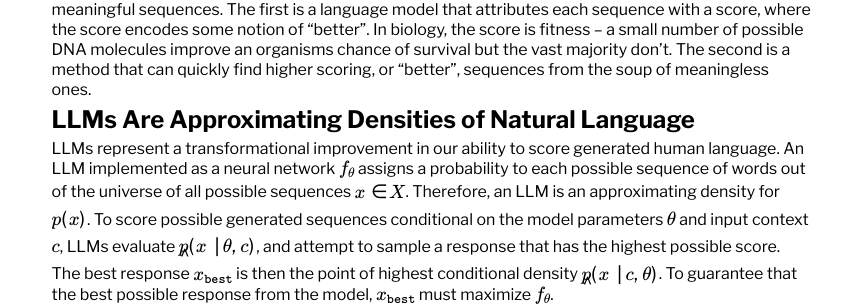
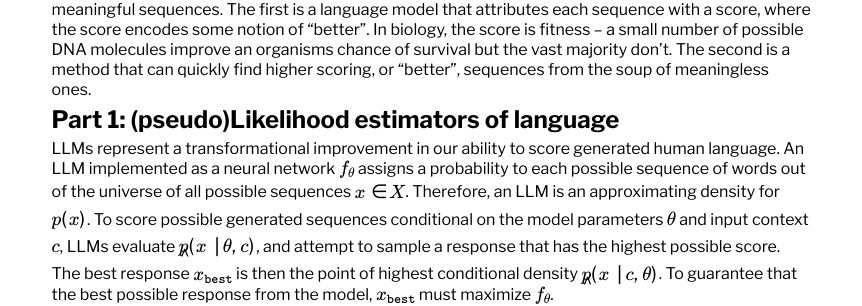
Before and after one commit to dan-sprague/dan-sprague.github.io, a Jekyll site: the page built from _posts/2025-02-02-llmthinking.markdown, in a window 1280 px wide. Shown: the part 951-1257 px from the top of the page, without its empty margins (201-1063 px from the left). Built offline with Jekyll 4.4.1, drawn with Linux system fonts in a browser that asks for light colours; formulas are drawn with MathJax 3.

Commit message:
fixed bug

```diff
--- a/_posts/2025-02-02-llmthinking.markdown
+++ b/_posts/2025-02-02-llmthinking.markdown
@@ -31,7 +31,7 @@
 
 To work around this problem, two things are necessary to generate/sample/identify biologically meaningful sequences. The first is a language model that attributes each sequence with a score, where the score encodes some notion of "better". In biology, the score is fitness -- a small number of possible DNA molecules improve an organisms chance of survival but the vast majority don't. The second is a method that can quickly find higher scoring, or "better", sequences from the soup of meaningless ones.
 
-# LLMs Are Approximating Densities of Natural Language
+# Part 1: (pseudo)Likelihood estimators of language
 
 LLMs represent a transformational improvement in our ability to score generated human language. An LLM implemented as a neural network $f_\theta$ assigns a probability to each possible sequence of words out of the universe of all possible sequences $x \in X$. Therefore, an LLM is an approximating density for $p(x)$. To score possible generated sequences conditional on the model parameters $\theta$ and input context $c$, LLMs evaluate $\hat{p}(x \mid \theta,c)$, and attempt to sample a response that has the highest possible score. The best response $x_{\texttt{best}}$ is then the point of highest conditional density $\hat{p}(x \mid c,\theta)$. To guarantee that the best possible response from the model, $x_{\texttt{best}}$ must maximize $f_\theta$.
 
```
